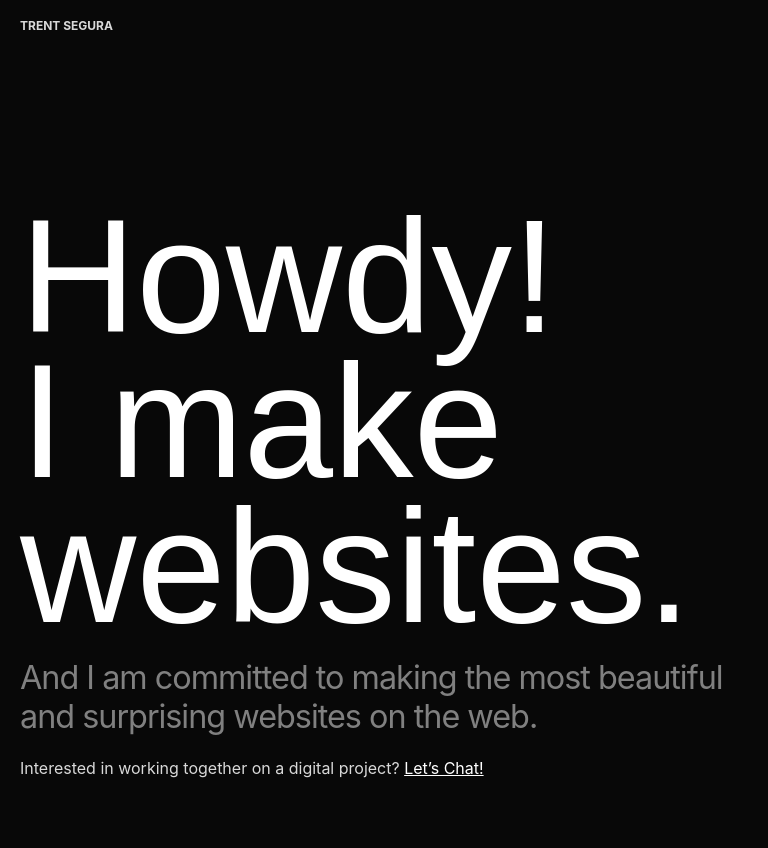
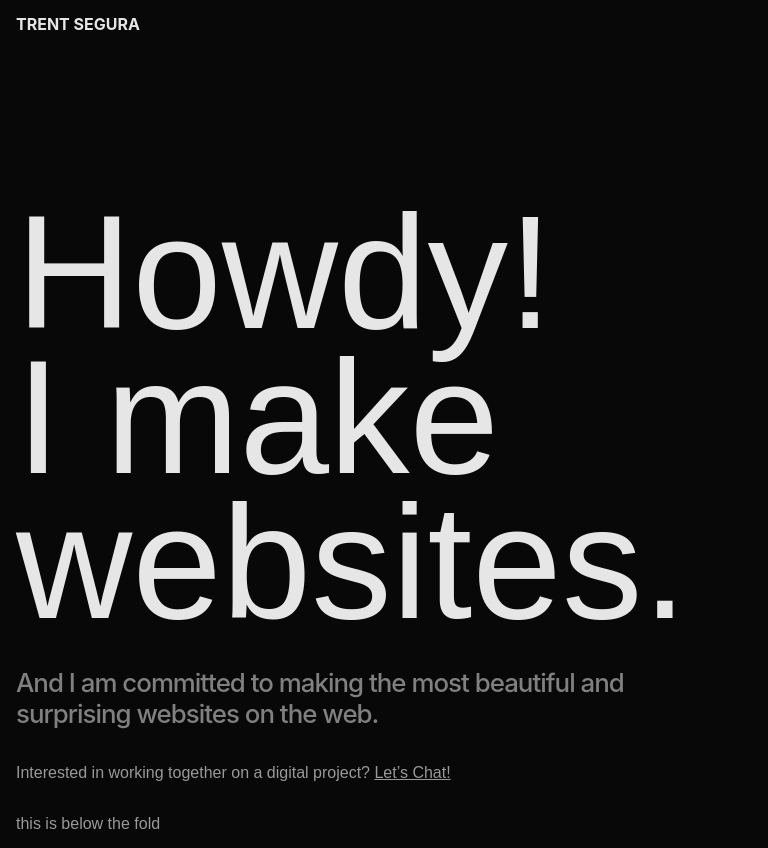
Before and after one commit to TrentSegura/Portfolio, a plain HTML site: page index.html in a window 1280 px wide. Shown: the whole page, without its empty margins (0-768 px from the left). Drawn offline with Linux system fonts and the light colour scheme; a web font is replaced by a local one.

Commit message:
refined typography

```diff
--- a/css/styles.css
+++ b/css/styles.css
@@ -4,8 +4,8 @@
 body,
 html {
   font-family: "Inter", sans-serif;
-  font-size: 20px;
-  color: hsl(0, 0%, 85%);
+  font-size: 16px;
+  color: hsl(0, 0%, 60%);
   background-color: hsl(0, 0%, 3%);
 }
 
@@ -21,15 +21,22 @@ font-style: normal;
 */
 
 p {
+  font-family: ibm-plex-mono, sans-serif;
+  font-weight: 300;
+  font-style: normal;
   font-size: 16px;
   line-height: 1.45;
 }
 
 a {
-  color: hsl(0, 0%, 100%);
+  color: hsl(0, 0%, 60%);
   /* text-decoration: none;
   display: inline-block;
   border-bottom: 0.25px solid; */
+}
+
+a:hover {
+  color: hsl(0, 0%, 90%);
 }
 
 /* Annimation */
@@ -59,13 +66,13 @@ a {
 }
 
 header {
-  padding: 1em;
   position: fixed;
 }
 
 header h1 {
+  color: hsl(0, 0%, 90%);
   text-transform: uppercase;
-  font-size: 0.6em;
+  font-size: 1em;
   font-weight: 700;
 }
 
@@ -74,11 +81,11 @@ header h1 {
   display: flex;
   flex-direction: column;
   place-content: flex-end;
-  gap: 1em;
+  gap: 2em;
 }
 
 .intro h2 {
-  color: #fff;
+  color: hsl(0, 0%, 90%);
   font-family: beastly, sans-serif;
   font-weight: 300;
   font-style: normal;
@@ -87,11 +94,11 @@ header h1 {
 }
 
 .intro h3 {
-  max-width: 750px;
+  max-width: 650px;
   color: hsl(0, 0%, 50%);
   font-size: 1.6187em;
   line-height: 1.2;
-  font-weight: 400;
+  font-weight: 500;
   letter-spacing: -1px;
 }
 
--- a/index.html
+++ b/index.html
@@ -9,13 +9,14 @@
     <title>Trent Segura</title>
   </head>
   <body>
-    <header><h1>Trent Segura</h1></header>
+    <header class="marginals"><h1>Trent Segura</h1></header>
     <section class="intro marginals appear">
       <h2>Howdy!</br>I make</br> websites.</h2>
       <h3>And I am committed to making the most beautiful and surprising websites on the web.</h3>
       <p>Interested in working together on a digital project? <a href="mailto:trnt@me.com">Let’s Chat!</a></p>
     </section>
     <section class="below-the-fold marginals mono">
+      <h2> this is below the fold </h2>
     </section>
   </body>
 </html>
```
